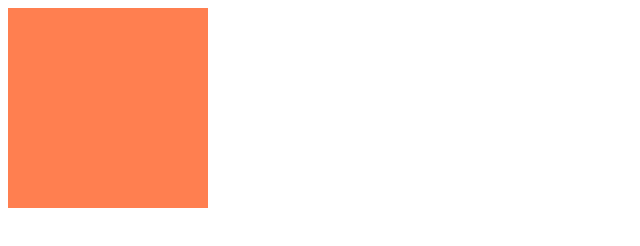
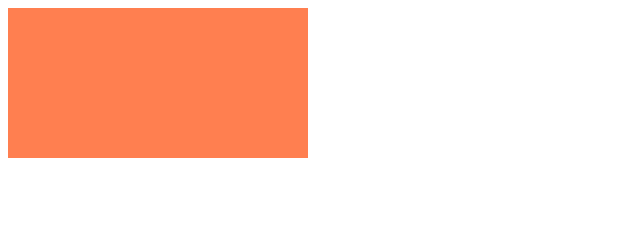
Before and after one commit to GabrielaGamba1/aula_1006-2.0, a plain HTML site: page index.html in a window 1280 px wide. Shown: the whole page, without its empty margins (0-640 px from the left). Drawn offline with Linux system fonts and the light colour scheme.

Commit message:
Trabalho finalizado

```diff
--- a/index.html
+++ b/index.html
@@ -6,11 +6,7 @@
     <meta http-equiv="X-UA-Compatible" content="ie=edge">
     <title>Document</title>
     <style>
-        #app {
-            background-color: coral;
-            width: 200px;
-            height: 200px;
-        }
+
     </style>
 </head>
 <body>
@@ -18,10 +14,10 @@
 
     </div>
     <script>
-        console.log(
-    document.
-    querySelector('#app')
-        )
+      var app = document.getElementById('app');
+      app.style.backgroundColor = "coral";
+      app.style.width = "300px";
+      app.style.height = "150px";
     </script>
 </body>
 </html>
```
